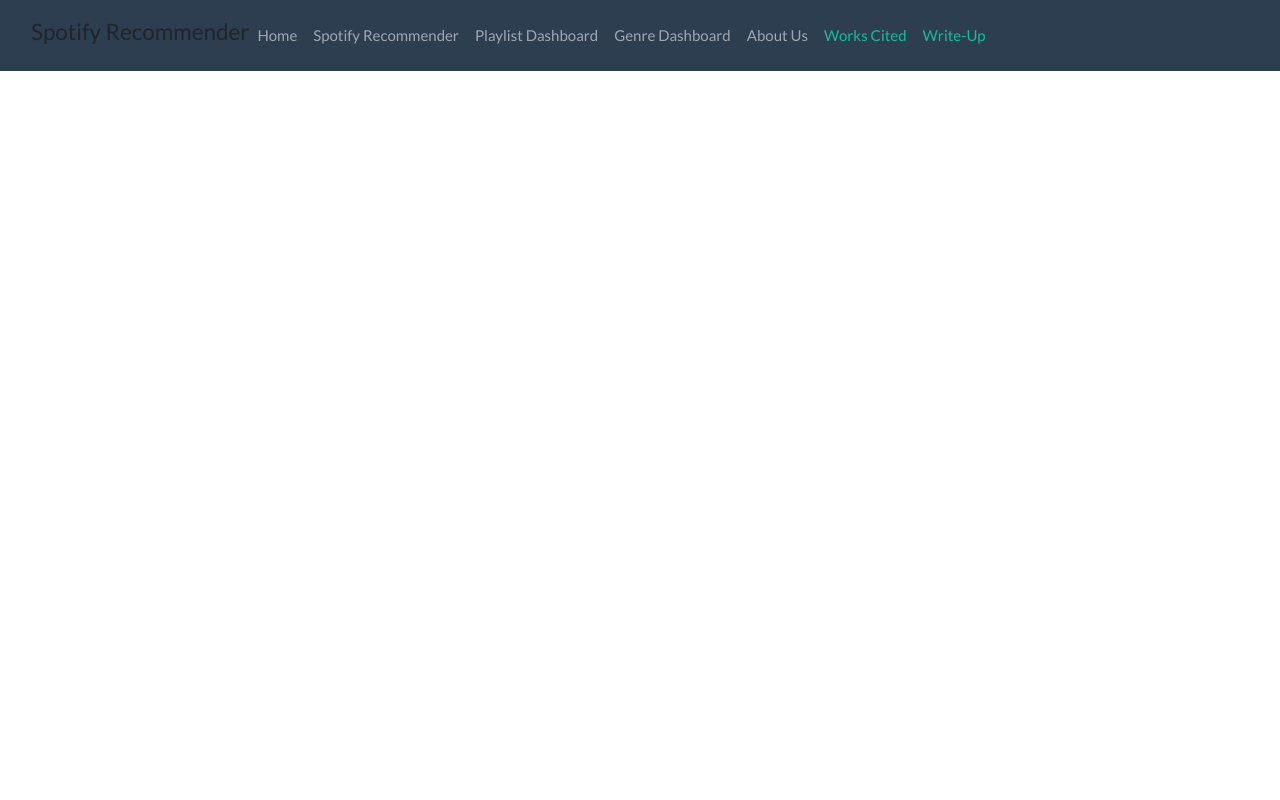
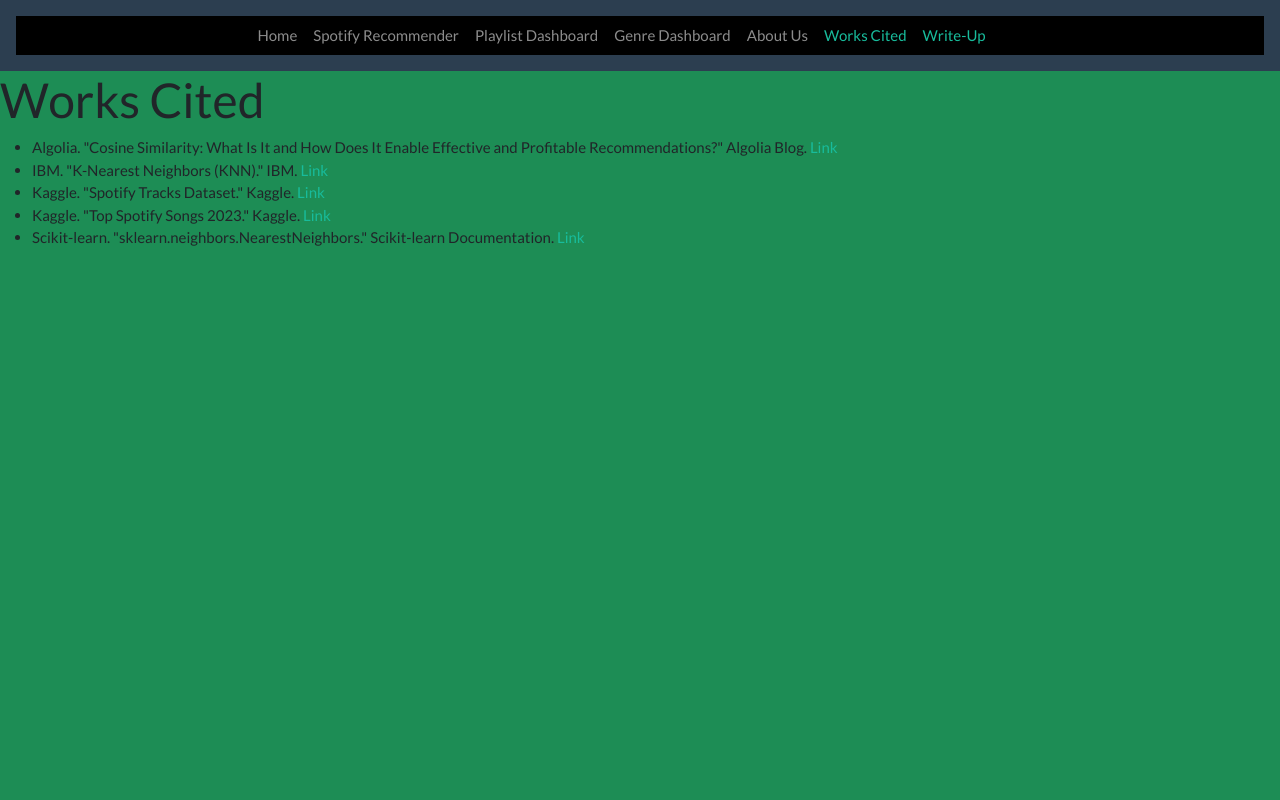
Before and after one commit to Cagan124/SMU-Project-4, a Flask app: page /works_cited in a window 1280 px wide. Run offline with Flask 3, Linux system fonts and the light colour scheme; some libraries are stand-ins or nearby versions.

Commit message:
made css changes

```diff
--- a/app/static/css/style.css
+++ b/app/static/css/style.css
@@ -0,0 +1,18 @@
+body {
+    background-color: #1d8d55;
+  }
+
+.tableauPlaceholder{
+    background-color: #000
+}
+
+h1 {
+  background-color: #1d8d55;
+}
+
+.navbar-expand-lg bg-primary{
+    color : "#000";
+}
+#navbar-expand-lg bg-primary{
+    color : "#000";
+}
--- a/app/templates/index.html
+++ b/app/templates/index.html
@@ -5,11 +5,12 @@
   <meta charset="UTF-8">
   <meta name="viewport" content="width=device-width, initial-scale=1.0">
   <meta http-equiv="X-UA-Compatible" content="ie=edge">
-  <title>home</title>
+  <title>Welcome to Spotify Recommender!</title>
     <!-- Bootstrap Code -->
     <link href="https://cdn.jsdelivr.net/npm/bootstrap@5.3.0-alpha1/dist/css/bootstrap.min.css" rel="stylesheet" integrity="sha384-GLhlTQ8iRABdZLl6O3oVMWSktQOp6b7In1Zl3/Jr59b6EGGoI1aFkw7cmDA6j6gD" crossorigin="anonymous">
     <link rel="stylesheet" href="https://cdn.jsdelivr.net/npm/bootswatch@4.5.2/dist/flatly/bootstrap.min.css"integrity="sha384qF/QmIAj5ZaYFAeQcrQ6bfVMAh4zZlrGwTPY7T/M+iTTLJqJBJjwwnsE5Y0mV7QK"crossorigin="anonymous">
-
+  <!-- Our CSS -->
+  <link rel="stylesheet" type="text/css" href="static/css/style.css">
 </head>
 
 <body>
--- a/app/templates/tableau01.html
+++ b/app/templates/tableau01.html
@@ -2,12 +2,12 @@
 
 <head>
     <meta charset="utf-8">
-    <title>Tableau Direct Embed</title>
+    <title>Playlist Dashboard</title>
     <!-- Boostrap -->
     <link href="https://cdn.jsdelivr.net/npm/bootstrap@5.3.0-alpha1/dist/css/bootstrap.min.css" rel="stylesheet" integrity="sha384-GLhlTQ8iRABdZLl6O3oVMWSktQOp6b7In1Zl3/Jr59b6EGGoI1aFkw7cmDA6j6gD" crossorigin="anonymous">
      <link rel="stylesheet" href="https://cdn.jsdelivr.net/npm/bootswatch@4.5.2/dist/flatly/bootstrap.min.css"integrity="sha384qF/QmIAj5ZaYFAeQcrQ6bfVMAh4zZlrGwTPY7T/M+iTTLJqJBJjwwnsE5Y0mV7QK"crossorigin="anonymous">
     <!-- Our CSS -->
-    <!-- <link rel="stylesheet" type="text/css" href="static/css/style.css"> -->
+     <link rel="stylesheet" type="text/css" href="static/css/style.css">
     <!-- JQuery -->
     <script src="https://ajax.googleapis.com/ajax/libs/jquery/3.5.1/jquery.min.js"></script>
 
--- a/app/templates/tableau02.html
+++ b/app/templates/tableau02.html
@@ -2,7 +2,7 @@
 
 <head>
     <meta charset="utf-8">
-    <title>Tableau Direct Embed</title>
+    <title>Genre Dashboard</title>
     <!-- Boostrap -->
     <link href="https://cdn.jsdelivr.net/npm/bootstrap@5.3.0-alpha1/dist/css/bootstrap.min.css" rel="stylesheet" integrity="sha384-GLhlTQ8iRABdZLl6O3oVMWSktQOp6b7In1Zl3/Jr59b6EGGoI1aFkw7cmDA6j6gD" crossorigin="anonymous">
      <link rel="stylesheet" href="https://cdn.jsdelivr.net/npm/bootswatch@4.5.2/dist/flatly/bootstrap.min.css"integrity="sha384qF/QmIAj5ZaYFAeQcrQ6bfVMAh4zZlrGwTPY7T/M+iTTLJqJBJjwwnsE5Y0mV7QK"crossorigin="anonymous">
@@ -18,7 +18,7 @@
 
     <nav class="navbar navbar-expand-lg bg-primary" data-bs-theme="dark">
         <div class="container-fluid">
-          <h4>Spotify Recommnender</h4>
+          <h4>Spotify Recommender</h4>
           <button class="navbar-toggler" type="button" data-bs-toggle="collapse" data-bs-target="#navbarColor01" aria-controls="navbarColor01" aria-expanded="false" aria-label="Toggle navigation">
             <span class="navbar-toggler-icon"></span>
           </button>
--- a/app/templates/works_cited.html
+++ b/app/templates/works_cited.html
@@ -12,13 +12,17 @@
     <!-- JQuery -->
     <script src="https://ajax.googleapis.com/ajax/libs/jquery/3.5.1/jquery.min.js"></script>
 
+    <script src="https://cdn.jsdelivr.net/npm/bootstrap@5.3.2/dist/js/bootstrap.bundle.min.js" integrity="sha384-C6RzsynM9kWDrMNeT87bh95OGNyZPhcTNXj1NW7RuBCsyN/o0jlpcV8Qyq46cDfL" crossorigin="anonymous"></script>
+
+
+
 </head>
 
 <body>
-    <nav class="navbar navbar-expand-lg bg-primary" data-bs-theme="dark">
-        <div class="container-fluid">
+    <nav class="navbar navbar-expand-lg bg-primary" data-bs-theme="dark" style="color: #000;">
+        <div class="container-fluid" style="background-color: #000;">
           <h4>Spotify Recommender</h4>
-          <button class="navbar-toggler" type="button" data-bs-toggle="collapse" data-bs-target="#navbarColor01" aria-controls="navbarColor01" aria-expanded="false" aria-label="Toggle navigation">
+          <button class="navbar-toggler" type="button" data-bs-toggle="collapse" data-bs-target="#navbarColor01" aria-controls="navbarColor01" aria-expanded="false" aria-label="Toggle navigation" style="background-color: #000;">
             <span class="navbar-toggler-icon"></span>
           </button>
           <div class="collapse navbar-collapse" id="navbarColor01">
@@ -52,3 +56,16 @@
     <!-- <embed src="example.pdf" type="application/pdf" width="100%" height="600px" /> -->
 </body>
 </html>
+
+
+<body>
+    <h1>Works Cited</h1>
+    <ul>
+        <li>Algolia. "Cosine Similarity: What Is It and How Does It Enable Effective and Profitable Recommendations?" Algolia Blog. <a href="https://www.algolia.com/blog/ai/cosine-similarity-what-is-it-and-how-does-it-enable-effective-and-profitable-recommendations/">Link</a></li>
+        <li>IBM. "K-Nearest Neighbors (KNN)." IBM. <a href="https://www.ibm.com/topics/knn">Link</a></li>
+        <li>Kaggle. "Spotify Tracks Dataset." Kaggle. <a href="https://www.kaggle.com/datasets/maharshipandya/-spotify-tracks-dataset/data">Link</a></li>
+        <li>Kaggle. "Top Spotify Songs 2023." Kaggle. <a href="https://www.kaggle.com/datasets/nelgiriyewithana/top-spotify-songs-2023">Link</a></li>
+        <li>Scikit-learn. "sklearn.neighbors.NearestNeighbors." Scikit-learn Documentation. <a href="https://scikit-learn.org/stable/modules/generated/sklearn.neighbors.NearestNeighbors.html">Link</a></li>
+    </ul>
+</body>
+</html>
```
Also changed, not shown: app/templates/about_us.html (+8 -6 lines), app/templates/write_up.html (+5 -3 lines).
